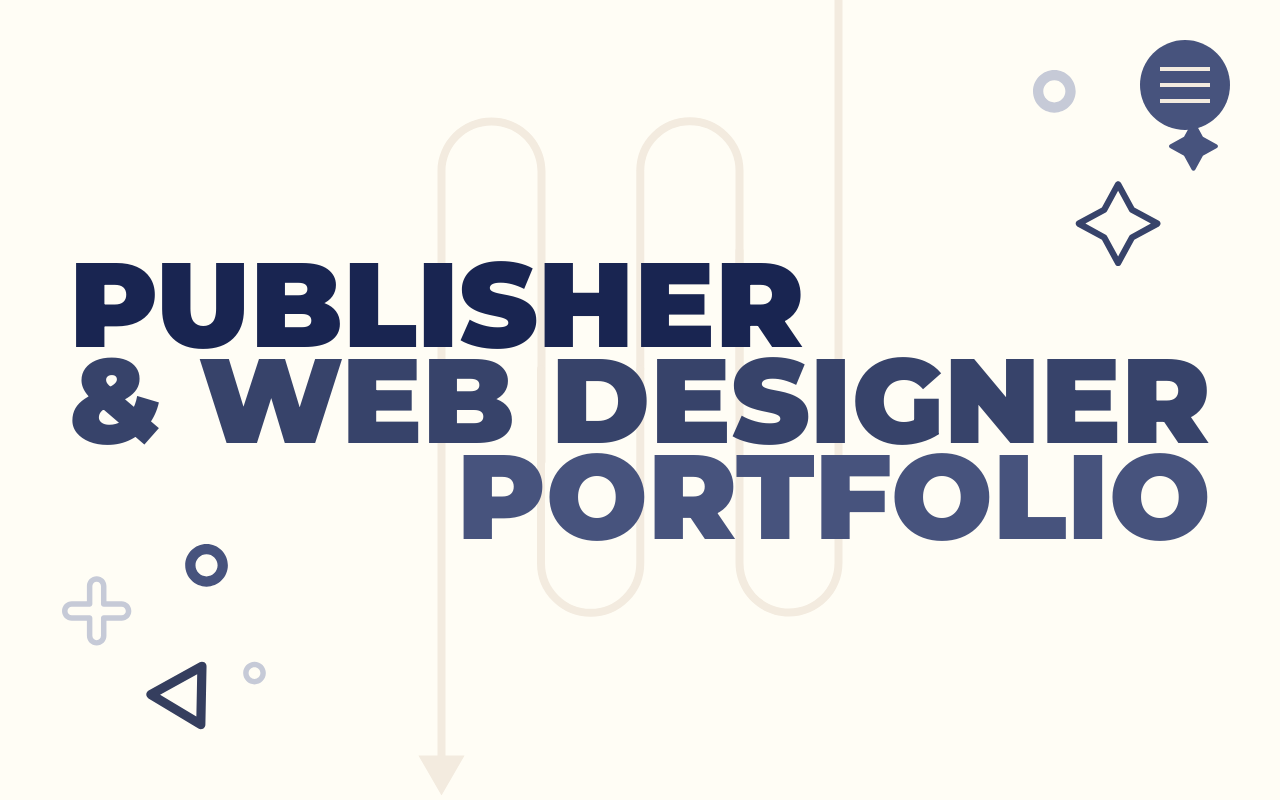
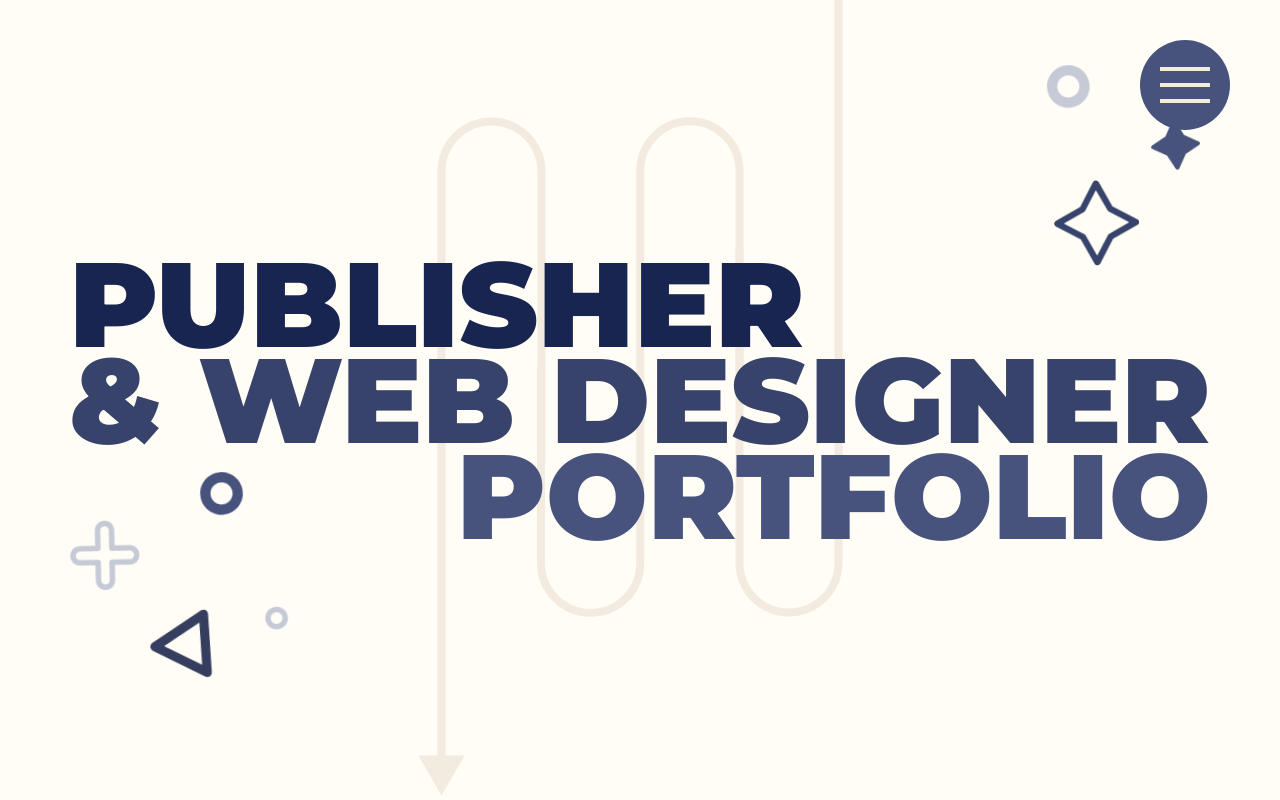
Before and after one commit to mgkim4517/portfolio, a plain HTML site: page index.html in a window 1280 px wide. Shown: the top 800 px of the page. Drawn offline with Linux system fonts and the light colour scheme; a web font is replaced by a local one.

Commit message:
240603 수정

```diff
--- a/assets/styles/common.css
+++ b/assets/styles/common.css
@@ -171,7 +171,7 @@
     text-align: right;
   }
 
-  header .gnb-menu .gnb-desc p {
+  header .gnb-menu .gnb-desc li {
     padding-top: 7px;
   }
 
@@ -295,5 +295,4 @@
     font-weight: 600;
     padding-left: 70px;
   }
-
 }
--- a/index.css
+++ b/index.css
@@ -19,12 +19,6 @@ main .main-container {
   height: 100vh;
 }
 
-main .main-container .main-top {
-  position: absolute;
-  top: 70px;
-  right: 62px;
-}
-
 main .main-container .main-center {
   position: absolute;
   top: 45%;
@@ -33,11 +27,91 @@ main .main-container .main-center {
   z-index: -9999;
 }
 
-main .main-container .main-bottom {
+main .main-container .main-top-deco .right-circle {
   position: absolute;
-  bottom: 70px;
-  left: 62px;
+  top: 70px; right: 190px;
+  transition: .3s;
+  animation: sangha infinite .7s ease-in-out;
 }
+
+main .main-container .main-top-deco .right-small-shine {
+  position: absolute;
+  top: 120px; right: 80px;
+  transition: .3s;
+  animation: heundeul infinite .7s ease-in-out;
+}
+
+main .main-container .main-top-deco .right-big-shine {
+  position: absolute;
+  top: 180px; right: 140px;
+  transition: .3s;
+  animation: binggle infinite 2.5s ease-in-out;
+}
+
+main .main-container .main-bottom-deco .left-plus {
+  position: absolute;
+  bottom: 210px; left: 70px;
+  transition: .3s;
+  animation: binggle infinite 2.5s ease-in-out;
+}
+
+main .main-container .main-bottom-deco .left-triangle {
+  position: absolute;
+  bottom: 120px; left: 150px;
+  transition: .3s;
+  animation: heundeul infinite .7s ease-in-out;
+}
+
+main .main-container .main-bottom-deco .left-big-circle {
+  position: absolute;
+  bottom: 280px; left: 200px;
+  transition: .3s;
+  animation: sangha infinite .7s ease-in-out;
+}
+
+main .main-container .main-bottom-deco .left-small-circle {
+  position: absolute;
+  bottom: 170px; left: 270px;
+  transition: .3s;
+  animation: jwawoo infinite .7s ease-in-out;
+}
+
+@keyframes heundeul {
+  0%, 100% {
+    transform: translateX(5px) rotate(5deg);
+  }
+  50% {
+    transform: translateX(0) rotate(-5deg);
+  }
+}
+
+@keyframes binggle {
+  0%, 100% {
+    transform: translateX(0) rotate(180deg);
+  }
+  50% {
+    transform: translateX(0) rotate(-180deg);
+  }
+}
+
+@keyframes sangha {
+  0%, 100% {
+    transform: translateX(0) translateY(5px) rotate(-5deg);
+  }
+  50% {
+    transform: translateX(0) translateY(-5px) rotate(5deg);
+  }
+}
+
+@keyframes jwawoo {
+  0%, 100% {
+    transform: translateX(5px) translateY(0) rotate(-5deg);
+  }
+  50% {
+    transform: translateX(-5px) translateY(0) rotate(5deg);
+  }
+}
+
 
 main .main-container .title-wrapper {
   place-content: center;
--- a/index.html
+++ b/index.html
@@ -1,12 +1,10 @@
 <!DOCTYPE html>
 <html lang="ko">
+
 <head>
-    <meta charset="utf-8" />
+  <meta charset="utf-8">
   <title>MINGYEONG</title>
-    <meta
-      name="viewport"
-      content="width=device-width,initial-scale=1,minimum-scale=1,maximum-scale=1,user-scalable=no"
-    />
+  <meta name="viewport" content="width=device-width,initial-scale=1,minimum-scale=1,maximum-scale=1,user-scalable=no">
   <!-- favicon -->
   <link rel="shortcut icon" href="./favicon.ico" type="image/x-icon">
   <!-- open graph -->
@@ -33,31 +31,42 @@
 </head>
 
 <body>
+  <!--***** header *****-->
   <header>
-      <!-- <h1><a href="#">로고</a></h1> -->
+    <!--*** gnb ***-->
     <nav class="gnb-container">
+      <!--*** gnb-button ***-->
       <div class="gnb-button transit grid">
         <span class="bar1 transit"></span>
         <span class="bar2 transit"></span>
         <span class="bar3 transit"></span>
       </div>
+      <!--*** gnb-menu ***-->
       <ul class="gnb-menu transit">
         <li><a href="#main"># MAIN</a></li>
         <li><a href="#about"># ABOUT</a></li>
         <li><a href="#skill"># SKILL</a></li>
         <li><a href="#project"># PROJECT</a></li>
         <li><a href="#contact"># CONTACT</a></li>
-          <div class="gnb-desc">
-            <p>Kim MinGyeong's Portfolio</p>
-            <p>zouxy@naver.com</p>
-          </div>
+        <li>
+          <ul class="gnb-desc">
+            <li>Kim Min-Gyeong's Portfolio</li>
+            <li>zouxy@naver.com</li>
+          </ul>
+        </li>
       </ul>
     </nav>
   </header>
 
+  <!--***** main *****-->
   <main>
+    <!--*** main section ***-->
     <section class="main-container" id="main">
-        <img src="./assets/images/main-top.svg" alt="" class="main-top">
+      <div class="main-top-deco">
+        <img class="right-circle" src="./assets/images/main-R-circle.svg" alt="꾸밈 요소 동그라미">
+        <img class="right-small-shine" src="./assets/images/main-RS-shine.svg" alt="꾸밈 요소 작은 반짝이">
+        <img class="right-big-shine" src="./assets/images/main_RB-shine.svg" alt="꾸밈 요소 큰 반짝이">
+      </div>
       <div class="title-wrapper grid-wrapper">
         <div class="title-box">
           <h2 class="first-title title">PUBLISHER</h2>
@@ -70,9 +79,15 @@
         </div>
       </div>
       <img src="./assets/images/main-center.svg" alt="" class="main-center">
-        <img src="./assets/images/main-bottom.svg" alt="" class="main-bottom">
+      <div class="main-bottom-deco">
+        <img class="left-plus" src="./assets/images/main-L-plus.svg" alt="꾸밈 요소 플러스">
+        <img class="left-triangle" src="./assets/images/main-L-triangle.svg" alt="꾸밈 요소 세모">
+        <img class="left-big-circle" src="./assets/images/main-LB-circle.svg" alt="꾸밈 요소 큰 동그라미">
+        <img class="left-small-circle" src="./assets/images/main-LS-circle.svg" alt="꾸밈 요소 작은 동그라미">
+      </div>
     </section>
 
+    <!--*** about section ***-->
     <section class="about-container" id="about">
       <div class="about-wrapper">
         <ul class="about-text fly-in hidden">
@@ -89,7 +104,7 @@
           </ul>
           <div class="intro-box">
             <h3>
-                안녕하세요! 신입 웹 디자이너/퍼블리셔<span>김민경</span>입니다.
+              안녕하세요! 신입 웹 디자이너/퍼블리셔 <span>김민경</span>입니다.
             </h3>
             <p>
               직접 구상한 디자인을 스스로 구현해냈을 때의 뿌듯함과 성취감을
@@ -117,6 +132,7 @@
       </div>
     </section>
 
+    <!--*** moving text ***-->
     <section class="move-text-container">
       <div class="move-text-box">
         <h2 class="move-text">
@@ -128,6 +144,7 @@
       </div>
     </section>
 
+    <!--*** skill section ***-->
     <section class="skill-container side-padding" id="skill">
       <ul class="skill-box grid-wrapper">
         <li>
@@ -141,7 +158,7 @@
           <h3>JavaScript & jQuery</h3>
           <p>ES6+ 문법 이해</p>
           <p>다양한 매서드를 이용한 DOM 제어</p>
-            <p>효율적인 웹페이지 동작을 위한 비동기 처리 이해 및 활용</p>
+          <p>효율적인 웹 페이지 동작을 위한 비동기 처리 이해 및 활용</p>
           <p>GSAP, SWIPER 등 플러그인을 사용한 다양한 이벤트 구현</p>
         </li>
         <li>
@@ -161,68 +178,60 @@
       </ul>
     </section>
 
+    <!--*** project section ***-->
     <section class="project-container side-padding" id="project">
+      <!--* project : rise *-->
       <div onclick="location.href='#';" class="rise-box project-box">
         <h2 class="title">RISE</h2>
         <h3 class="title">GLOBAL</h3>
         <div class="rise-text-box flex-wrapper">
           <h3 class="title">LOGISTICS</h3>
           <p>
-              2024.04<br />RISE GLOBAL LOGISTICS 웹사이트<br />리디자인/퍼블리싱
+            2024.04<br>RISE GLOBAL LOGISTICS 웹사이트<br>리디자인/퍼블리싱
           </p>
         </div>
-          <img
-            src="./assets/images/rise.svg"
-            alt="rise 웹사이트 리디자인 목업 사진"
-            >
+        <img src="./assets/images/rise.svg" alt="rise 웹사이트 리디자인 목업 사진">
       </div>
+
+      <!--* project : everparking *-->
       <div onclick="location.href='#';" class="everparking-box project-box">
         <h2 class="title">EVER</h2>
         <div class="everparking-text-box flex-wrapper">
           <p>2024.04<br>에버랜드 주차 예약 앱<br>UI/UX 디자인</p>
           <h2 class="title">PARKING</h2>
         </div>
-          <img
-            src="./assets/images/everparking.svg"
-            alt="에버파킹 ui/ux 디자인 프로젝트 목업 사진"
-          >
+        <img src="./assets/images/everparking.svg" alt="에버파킹 ui/ux 디자인 프로젝트 목업 사진">
       </div>
+
+      <!--* project : vivienne-westwood *-->
       <div onclick="location.href='#';" class="vivienne-box project-box">
         <h2 class="title">VIVI</h2>
         <div class="vivienne-text-box flex-wrapper">
           <h2 class="title">ENNE</h2>
           <p>
-              2024.05<br />비비안 웨스트우드 웹사이트<br />리디자인/반응형 웹
-              퍼블리싱
+            2024.05<br>비비안 웨스트우드 웹사이트<br>리디자인/반응형 웹 퍼블리싱
           </p>
         </div>
         <h3 class="title">WESTWOOD</h3>
-          <img
-            src="./assets/images/vivienne-westwood.svg"
-            alt="비비안느 리디자인/반응형 웹 퍼블리싱 프로젝트 목업 이미지"
-          >
+        <img src="./assets/images/vivienne-westwood.svg" alt="비비안느 리디자인/반응형 웹 퍼블리싱 프로젝트 목업 이미지">
       </div>
+      <!--* mouse hover *-->
       <p class="ball grid-wrapper">View<br>more</p>
     </section>
   </main>
 
+  <!--***** footer *****-->
   <footer>
+    <!--*** contact section ***-->
     <div class="contact-container" id="contact">
       <h2>contact</h2>
+      <!--* github button *-->
       <div class="btn-box">
-          <a
-            href="https://github.com/mgkim4517/portfolio"
-            target="_blank"
-            class="button block-btn"
-          >
+        <a href="https://github.com/mgkim4517/portfolio" target="_blank" class="button block-btn">
           <p>GitHub 페이지로 이동</p>
           <p>Portfolio 작업 일지</p>
         </a>
-          <a
-            href="https://github.com/mgkim4517/study"
-            target="_blank"
-            class="button block-btn"
-          >
+        <a href="https://github.com/mgkim4517/study" target="_blank" class="button block-btn">
           <p>GitHub 페이지로 이동</p>
           <p>Publishing & Design 공부 일지</p>
         </a>
@@ -234,4 +243,5 @@
     </div>
   </footer>
 </body>
+
 </html>
```
Also changed, not shown: assets/images/big-cat.svg (added), assets/images/main-L-plus.svg (added), assets/images/main-L-triangle.svg (added), assets/images/main-LB-circle.svg (added), assets/images/main-LS-circle.svg (added), assets/images/main-R-circle.svg (added), assets/images/main-RS-shine.svg (added), assets/images/main_RB-shine.svg (added), assets/images/skill-design.png (deleted), assets/images/skill-html.png (deleted), assets/images/skill-js.png (deleted). Lines whose indentation alone changed are shown as unchanged.
